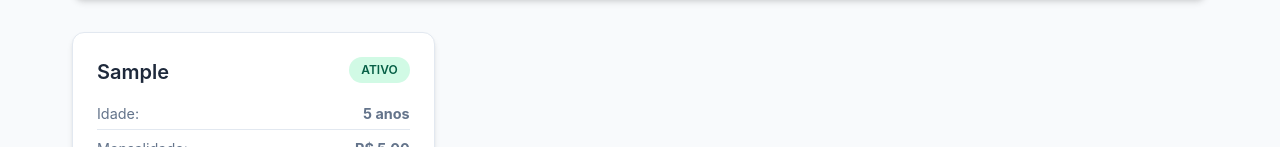
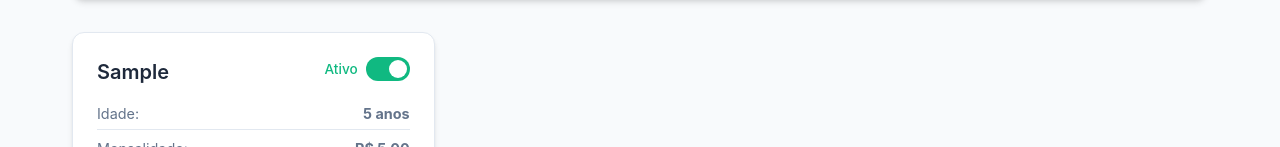
Before and after one commit to joaopichetti/afya-programacao-sistemas-web-2026-01, a React (Vite) app in the folder aula-11/exemplo-react/: page / in a window 1280 px wide. Both pictures are taken after typing "Sample", "5", "5", "Sample" into the empty fields and a click on the button "Cadastrar Aluno". Shown: the part 631-778 px from the top of the page. Built offline with nearby package versions, Linux system fonts and the light colour scheme.

Commit message:
Aula React: Implementada funcionalidade para alterar o status, diretamente no card

```diff
--- a/aula-11/exemplo-react/src/App.css
+++ b/aula-11/exemplo-react/src/App.css
@@ -247,3 +247,61 @@
 .btn-toggle:hover {
   background-color: #475569;
 }
+
+/* Switch styling */
+.switch {
+  position: relative;
+  display: inline-block;
+  width: 44px;
+  height: 24px;
+}
+
+.switch input {
+  opacity: 0;
+  width: 0;
+  height: 0;
+}
+
+.slider {
+  position: absolute;
+  cursor: pointer;
+  top: 0;
+  left: 0;
+  right: 0;
+  bottom: 0;
+  background-color: var(--danger-color);
+  transition: .4s;
+}
+
+.slider:before {
+  position: absolute;
+  content: "";
+  height: 18px;
+  width: 18px;
+  left: 3px;
+  bottom: 3px;
+  background-color: white;
+  transition: .4s;
+}
+
+input:checked + .slider {
+  background-color: var(--success-color);
+}
+
+input:checked + .slider:before {
+  transform: translateX(20px);
+}
+
+.slider.round {
+  border-radius: 24px;
+}
+
+.slider.round:before {
+  border-radius: 50%;
+}
+
+.status-toggle {
+  display: flex;
+  align-items: center;
+  gap: 0.5rem;
+}
--- a/aula-11/exemplo-react/src/App.jsx
+++ b/aula-11/exemplo-react/src/App.jsx
@@ -37,6 +37,15 @@ function App() {
     setAlunoEmEdicao(null);
   }
 
+  const alterarStatus = (id) => {
+    setAlunos(alunos.map(aluno => {
+      if (aluno.id === id) {
+        aluno.ativo = !aluno.ativo;
+      }
+      return aluno;
+    }));
+  };
+
   return (
     <div className="app-container">
       <header className="header">
@@ -59,6 +68,7 @@ function App() {
             alunos={alunos}
             callbackRemover={removerAluno}
             callbackEditar={carregarAlunoParaEditar}
+            callbackAlterarStatus={alterarStatus}
           />
         </section>
       </main>
--- a/aula-11/exemplo-react/src/componentes/AlunoCard.jsx
+++ b/aula-11/exemplo-react/src/componentes/AlunoCard.jsx
@@ -1,4 +1,9 @@
-function AlunoCard({ aluno, callbackRemover, callbackEditar }) {
+function AlunoCard({
+    aluno,
+    callbackRemover,
+    callbackEditar,
+    callbackAlterarStatus,
+}) {
     const formatCurrency = (value) => {
         return new Intl.NumberFormat('pt-BR', {
         style: 'currency',
@@ -15,9 +20,25 @@ function AlunoCard({ aluno, callbackRemover, callbackEditar }) {
         <div className="card aluno-card" key={aluno.id}>
             <div className="aluno-header">
                 <h3 className="aluno-name">{aluno.nome}</h3>
-                <span className={`badge ${aluno.ativo ? 'ativo' : 'inativo'}`}>
-                {aluno.ativo ? 'Ativo' : 'Inativo'}
-                </span>
+                <div className="status-toggle"
+                    title="Alterna Status (Ativo/Inativo)">
+                    <span style={{
+                        fontSize: '0.85rem',
+                        fontWeight: 500,
+                        color: aluno.ativo
+                            ? 'var(--success-color)'
+                            : 'var(--danger-color)' }}>
+                        {aluno.ativo ? 'Ativo' : 'Inativo'}
+                    </span>
+                    <label className="switch">
+                        <input
+                            type="checkbox"
+                            checked={aluno.ativo}
+                            onChange={() => callbackAlterarStatus(aluno.id)}
+                        />
+                        <span className="slider round"></span>
+                    </label>
+                </div>
             </div>
 
             <div className="aluno-info">
--- a/aula-11/exemplo-react/src/componentes/AlunoList.jsx
+++ b/aula-11/exemplo-react/src/componentes/AlunoList.jsx
@@ -1,6 +1,11 @@
 import AlunoCard from './AlunoCard';
 
-function AlunoList({ alunos, callbackRemover, callbackEditar }) {
+function AlunoList({
+    alunos,
+    callbackRemover,
+    callbackEditar,
+    callbackAlterarStatus,
+ }) {
     if (alunos.length === 0) {
         return (
             <div className='empty-state'>
@@ -20,6 +25,7 @@ function AlunoList({ alunos, callbackRemover, callbackEditar }) {
                 aluno={aluno}
                 callbackRemover={callbackRemover}
                 callbackEditar={callbackEditar}
+                callbackAlterarStatus={callbackAlterarStatus}
               />
             ))}
         </div>
```
